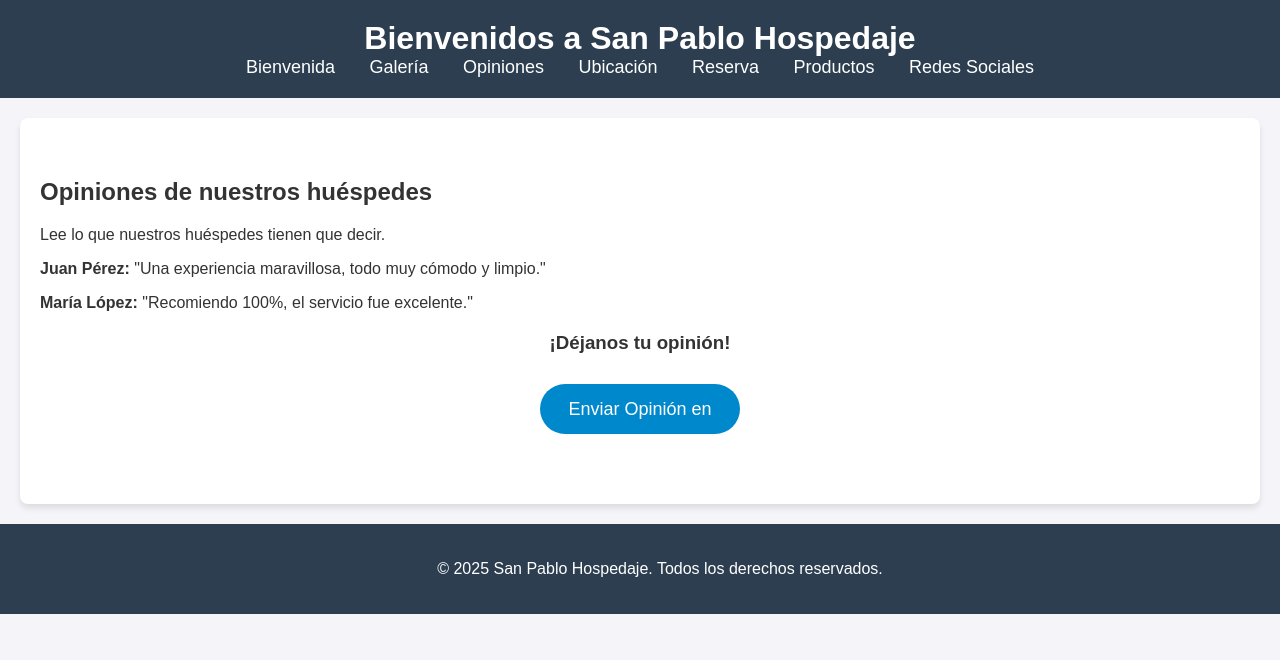
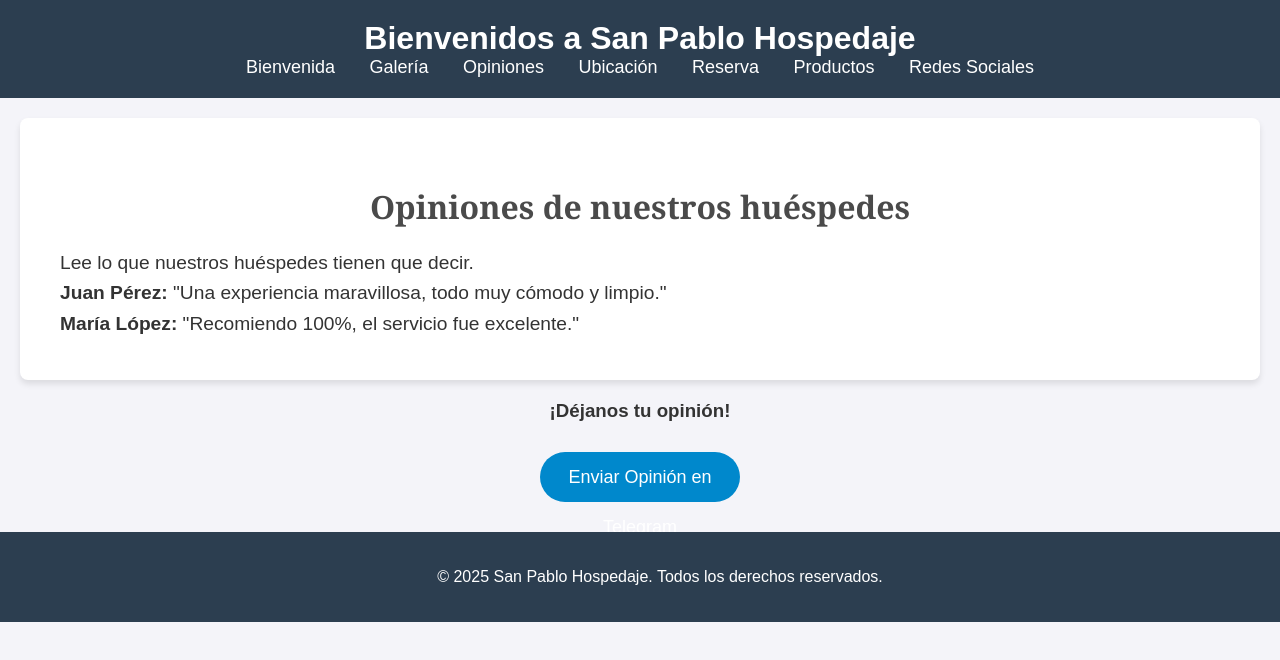
Before and after one commit to xKoutax/casa-san-pablo, a plain HTML site: page index.html in a window 1280 px wide. Both pictures are taken after a click on the link "Opiniones". Shown: the top 660 px of the page. Drawn offline with Linux system fonts and the light colour scheme; a script that the page names is missing.

Commit message:
Update index.html

```diff
--- a/index.html
+++ b/index.html
@@ -287,10 +287,12 @@
 
     <!-- Opiniones Section -->
     <section id="opinions">
-        <h2>Opiniones de nuestros huéspedes</h2>
-        <p>Lee lo que nuestros huéspedes tienen que decir.</p>
-        <p><strong>Juan Pérez:</strong> "Una experiencia maravillosa, todo muy cómodo y limpio." </p>
-        <p><strong>María López:</strong> "Recomiendo 100%, el servicio fue excelente." </p>
+    <h2 style="font-family: 'Georgia', serif; font-size: 2em; color: #4A4A4A; text-align: center; margin-bottom: 20px;">Opiniones de nuestros huéspedes</h2>
+    <p style="font-family: 'Arial', sans-serif; font-size: 1.2em; line-height: 1.6; color: #333333; text-align: justify; margin: 0 20px;">Lee lo que nuestros huéspedes tienen que decir.</p>
+    <p style="font-family: 'Arial', sans-serif; font-size: 1.2em; line-height: 1.6; color: #333333; text-align: justify; margin: 0 20px;"><strong>Juan Pérez:</strong> "Una experiencia maravillosa, todo muy cómodo y limpio." </p>
+    <p style="font-family: 'Arial', sans-serif; font-size: 1.2em; line-height: 1.6; color: #333333; text-align: justify; margin: 0 20px;"><strong>María López:</strong> "Recomiendo 100%, el servicio fue excelente." </p>
+</section>
+
         <!-- Botón de Telegram para compartir opiniones -->
         <div class="opinion-form">
             <h3>¡Déjanos tu opinión!</h3>
```
